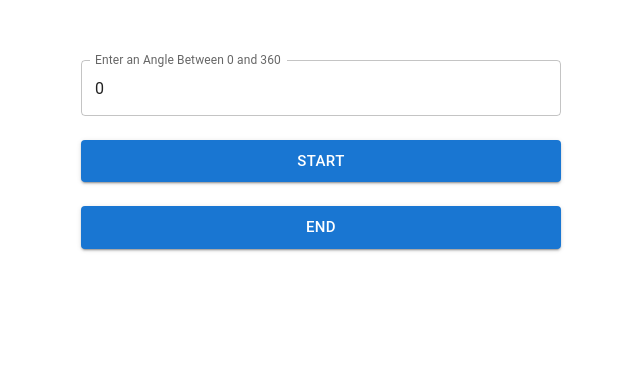
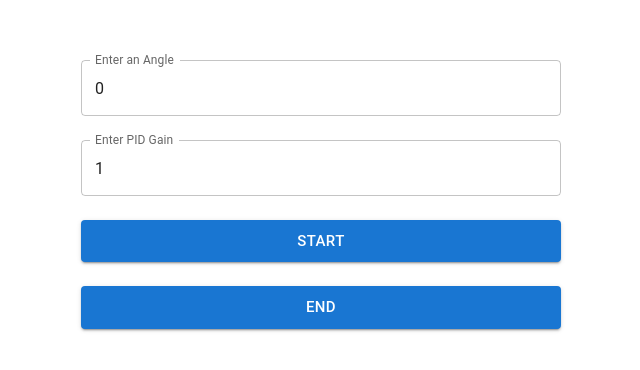
Before and after one commit to DavidDionise/submarine-frontend, a React (Create React App) app: page / in a window 1280 px wide. Shown: the top 370 px of the page, without its empty margins (313-953 px from the left). Built offline with nearby package versions, Linux system fonts and the light colour scheme; no server answers.

Commit message:
added PID gain value

```diff
--- a/src/App.tsx
+++ b/src/App.tsx
@@ -6,24 +6,45 @@ const apiBaseUrl =
   process.env.REACT_APP_API_BASE_URL || "http://localhost:8082";
 
 function App() {
-  const [angle, setAngle] = useState(0);
+  const [angle, setAngle] = useState("0");
+  const [pidGain, setPidGain] = useState("1");
 
   function handleUpdateAngle(updatedAngle: string) {
-    const validInput =
-      /^\d*$/.test(updatedAngle) && +updatedAngle >= 0 && +updatedAngle < 360;
+    if (updatedAngle == "") {
+      setAngle("");
+    } else {
+      const validInput =
+        /^\d*$/.test(updatedAngle) && +updatedAngle >= 0 && +updatedAngle < 360;
 
-    if (validInput) {
-      setAngle(+updatedAngle);
+      if (validInput) {
+        setAngle(updatedAngle);
+      }
+    }
+  }
+
+  function handleUpdatePidGain(updatedPidGain: string) {
+    if (updatedPidGain == "") {
+      setPidGain("");
+    } else {
+      const validInput = /^\d*$/.test(updatedPidGain);
+
+      if (validInput) {
+        setPidGain(updatedPidGain);
+      }
     }
   }
 
   function handleClickStart() {
+    const reqBody = {
+      status: "ACTIVE",
+      data: { setHead: +angle, pid: { gain: +pidGain } },
+    };
     fetch(`${apiBaseUrl}/command`, {
       method: "POST",
       headers: {
         "Content-Type": "application/json",
       },
-      body: JSON.stringify({ status: "ACTIVE", data: { setHead: angle } }),
+      body: JSON.stringify(reqBody),
     });
   }
 
@@ -45,7 +66,16 @@ function App() {
             handleUpdateAngle(e.target.value)
           }
           value={angle}
-          label="Enter an Angle Between 0 and 360"
+          label="Enter an Angle"
+          placeholder="Integer Between 0 and 360"
+        />
+        <TextField
+          onChange={(e: ChangeEvent<HTMLInputElement>) =>
+            handleUpdatePidGain(e.target.value)
+          }
+          value={pidGain}
+          label="Enter PID Gain"
+          placeholder="Positive Integer"
         />
         <Button size="large" variant="contained" onClick={handleClickStart}>
           Start
```
